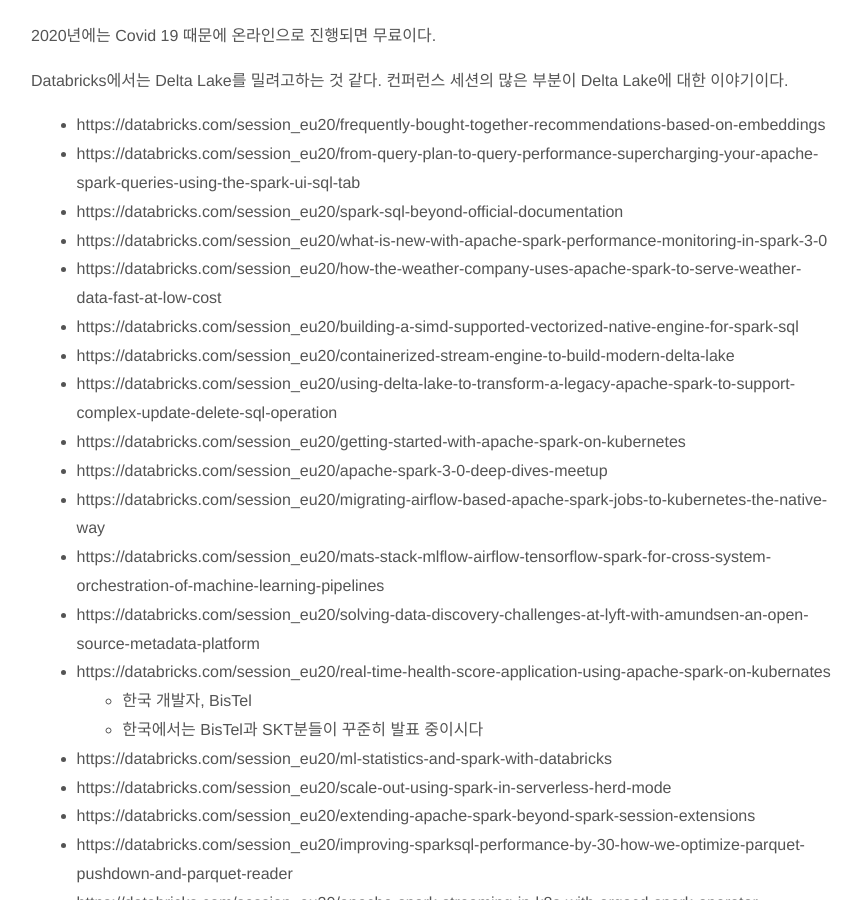
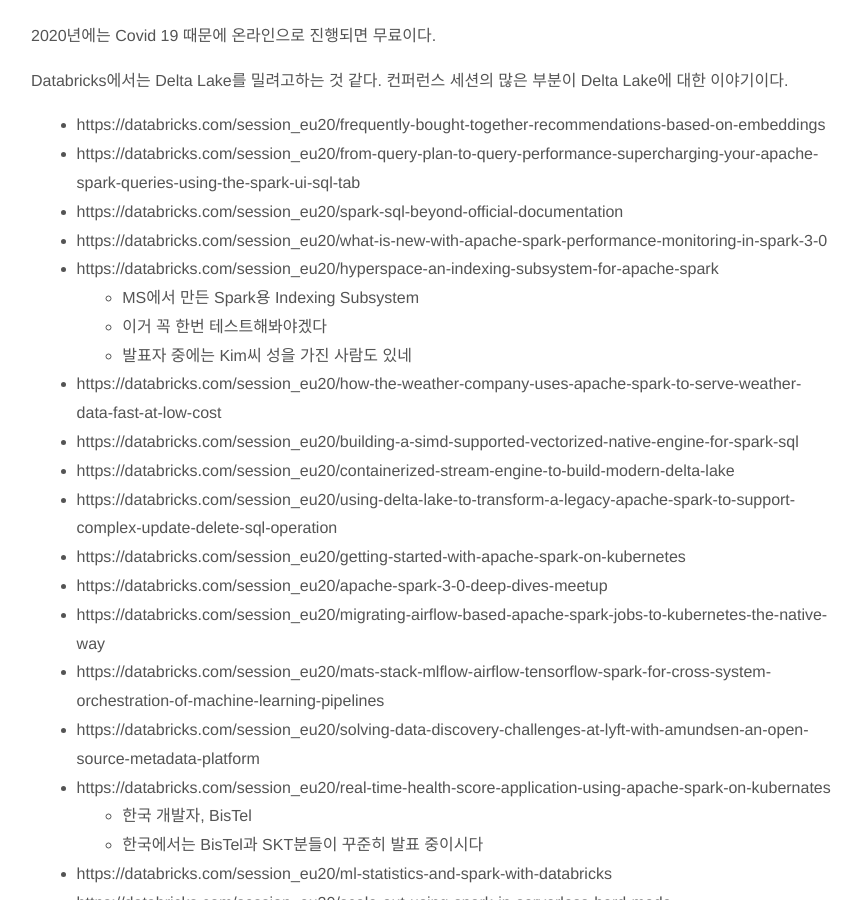
Before and after one commit to jason-heo/jason-heo.github.io, a Jekyll site: the page built from _posts/2020-11-14-data-ai-summit-2020-eu.md, in a window 1280 px wide and 900 px high, scrolled down 838 px. Shown: the whole window, without its empty margins (209-1070 px from the left). Built offline with Jekyll 4.4.1, drawn with Linux system fonts in a browser that asks for light colours; comment, search, counter and statistics services are not loaded.

Commit message:
hyperspace 추가

```diff
--- a/_posts/2020-11-14-data-ai-summit-2020-eu.md
+++ b/_posts/2020-11-14-data-ai-summit-2020-eu.md
@@ -16,6 +16,10 @@
 - https://databricks.com/session_eu20/from-query-plan-to-query-performance-supercharging-your-apache-spark-queries-using-the-spark-ui-sql-tab
 - https://databricks.com/session_eu20/spark-sql-beyond-official-documentation
 - https://databricks.com/session_eu20/what-is-new-with-apache-spark-performance-monitoring-in-spark-3-0
+- https://databricks.com/session_eu20/hyperspace-an-indexing-subsystem-for-apache-spark
+    - MS에서 만든 Spark용 Indexing Subsystem
+    - 이거 꼭 한번 테스트해봐야겠다
+    - 발표자 중에는 Kim씨 성을 가진 사람도 있네
 - https://databricks.com/session_eu20/how-the-weather-company-uses-apache-spark-to-serve-weather-data-fast-at-low-cost
 - https://databricks.com/session_eu20/building-a-simd-supported-vectorized-native-engine-for-spark-sql
 - https://databricks.com/session_eu20/containerized-stream-engine-to-build-modern-delta-lake
```
